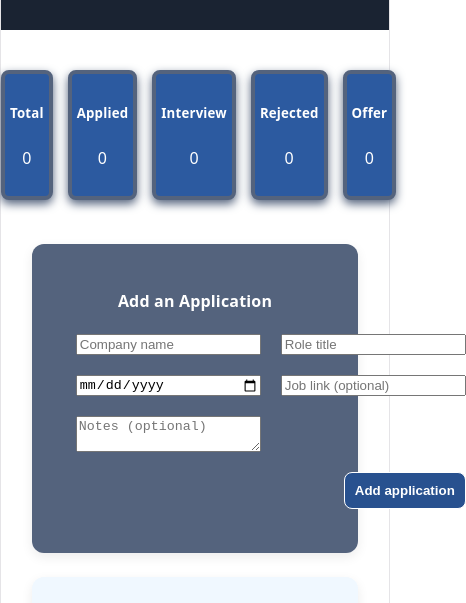
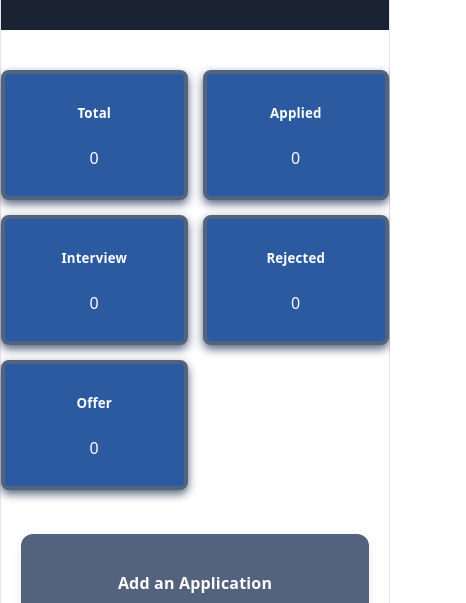
Before and after one commit to Lisa-byte-creator/job-tracker, a React (Vite) app: page / in a window 390 px wide. Shown: the part 136-739 px from the top of the page, 466 px wide, since content can reach past the window. Built offline with nearby package versions, Linux system fonts and the light colour scheme; no server answers; the database is empty.

Commit message:
Fix mobile responsiveness for stat cards and application cards

```diff
--- a/src/App.css
+++ b/src/App.css
@@ -220,3 +220,35 @@ button.submitting {
   font-size: 0.85rem;
   color: #888;
 }
+
+@media (max-width: 600px) {
+  .stats {
+    grid-template-columns: repeat(2, 1fr);
+  }
+
+  .card1,
+  .card2 {
+    max-width: 92%;
+    padding: 16px;
+  }
+
+  .application-card {
+    flex-direction: column;
+    align-items: flex-start;
+    gap: 12px;
+  }
+
+  .application-actions {
+    width: 100%;
+    justify-content: space-between;
+  }
+
+  .application-form {
+    grid-template-columns: 1fr;
+  }
+
+  .submitting,
+  .submitting .Notes {
+    grid-column: 1 / 2;
+  }
+}
--- a/src/App.jsx
+++ b/src/App.jsx
@@ -85,7 +85,7 @@ function App() {
     const today = new Date();
     const diffMs = today - applied;
     const diffDays = Math.floor(diffMs / (1000 * 60 * 60 * 24));
-    return Math.max(diffDays, 0)
+    return Math.max(diffDays, 0);
   }
 
   return (
```
